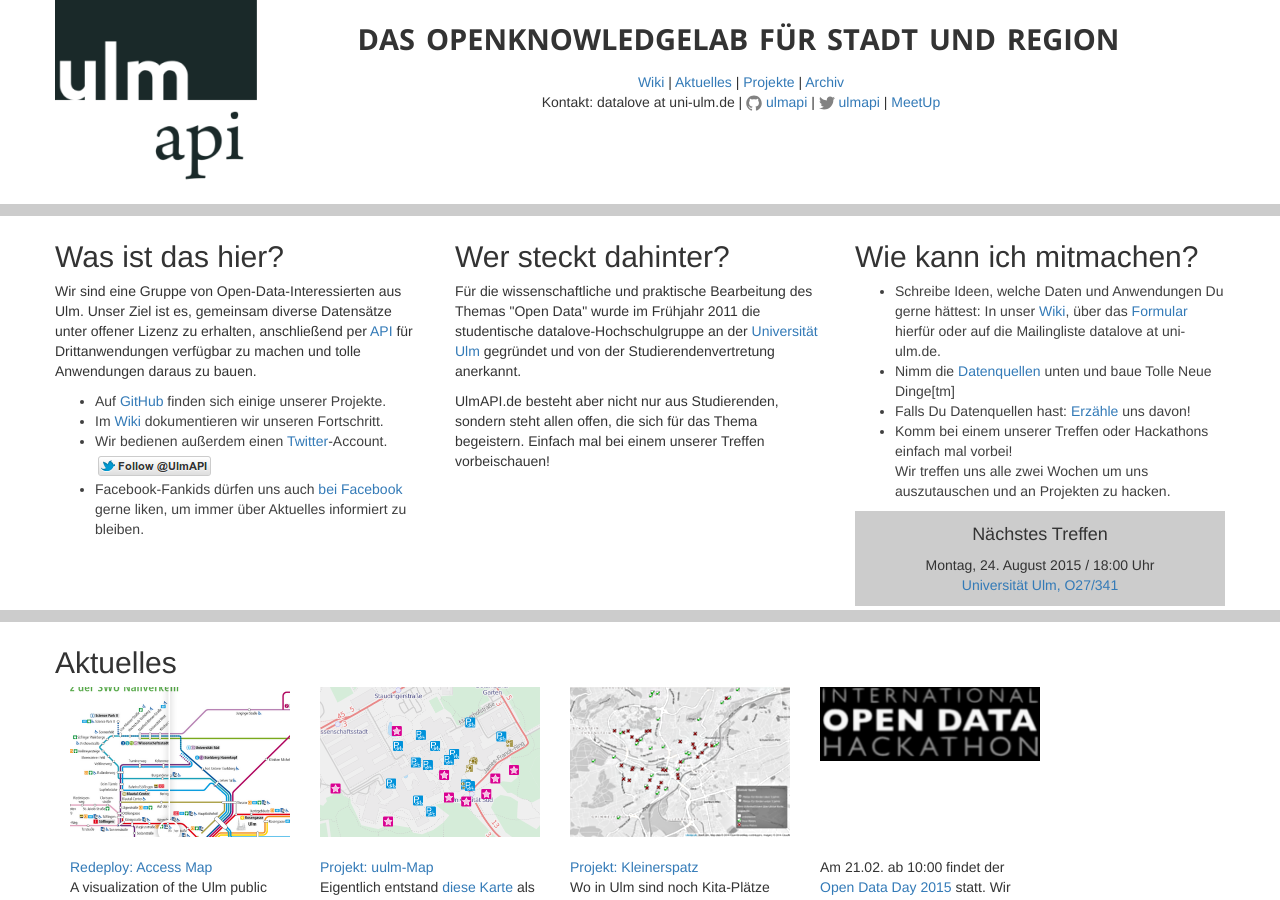
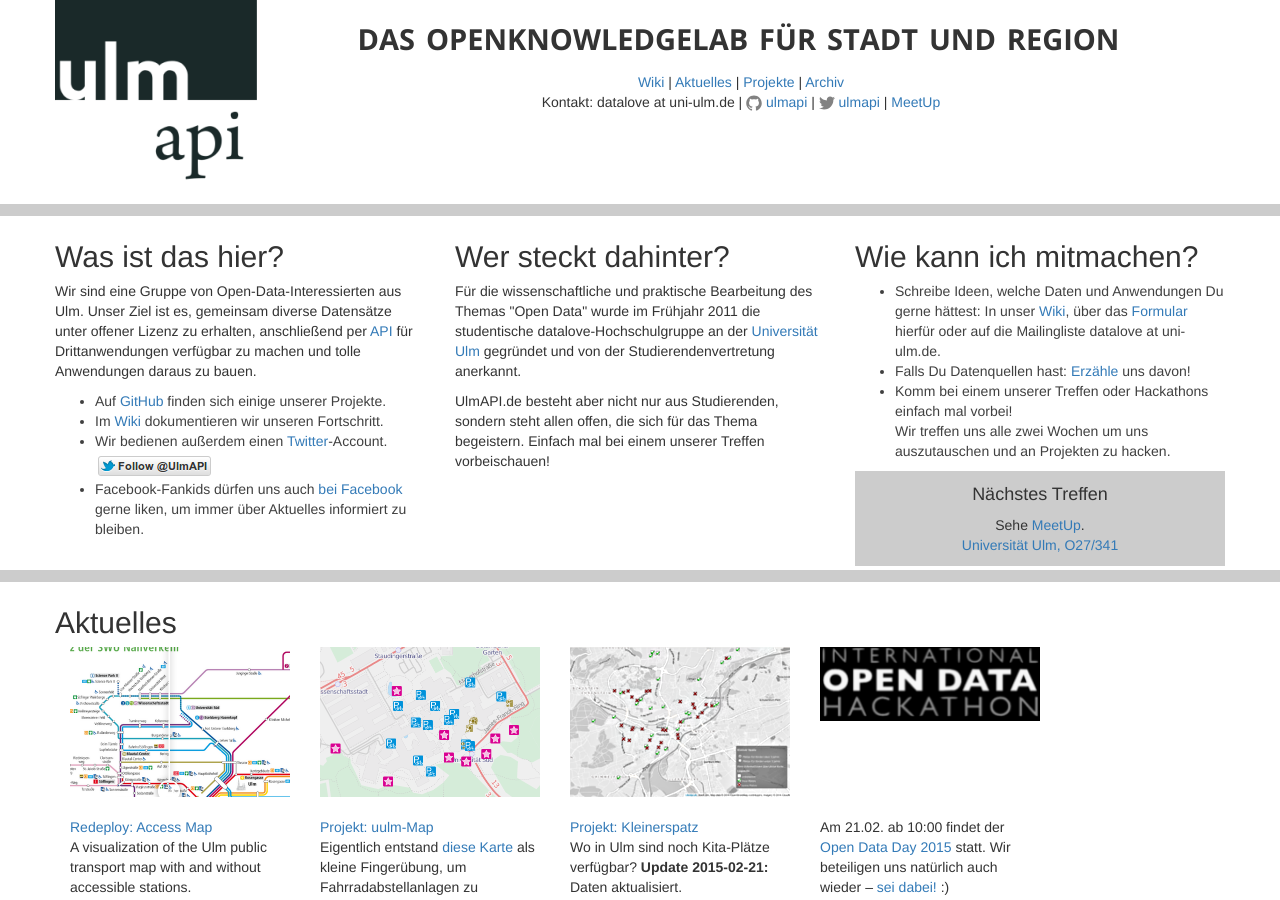
Before and after one commit to UlmApi/ulmapi.github.com, a Jekyll site: the page built from index.html, in a window 1280 px wide and 900 px high. Built offline with Jekyll 4.4.1, drawn with Linux system fonts in a browser that asks for light colours.

Commit message:
website: forward to meetup for next meeting

```diff
--- a/index.html
+++ b/index.html
@@ -51,9 +51,6 @@
             hierfür oder auf die Mailingliste datalove at uni-ulm.de.
           </li>
           <li>
-            Nimm die <a href="#datenquellen">Datenquellen</a> unten und baue Tolle Neue Dinge[tm]
-          </li>
-          <li>
             Falls Du Datenquellen hast:
             <a href="https://docs.google.com/spreadsheet/viewform?hl=de_DE&formkey=dGN5UXFlSEZ6aGNtZTNrcmNfQnpWM0E6MQ">Erzähle</a>
             uns davon!</li>
@@ -69,7 +66,7 @@
           <div style="text-align:center;background:#CCCCCC;padding-bottom:1px;padding-top:4px;">
             <h4>N&auml;chstes Treffen</h4>
             <p>
-              Montag, 24. August 2015 / 18:00 Uhr<br />
+            Sehe <a href="http://www.meetup.com/datalove-OK-Lab-Ulm">MeetUp</a>. <br/>
               <a href="http://www.uni-ulm.de/in/vs/anfahrt.html">Universität Ulm, O27/341</a>
             </p>
           </div>
```
